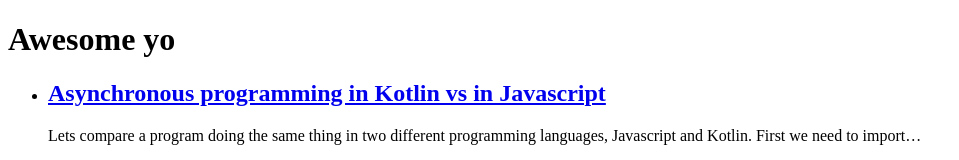
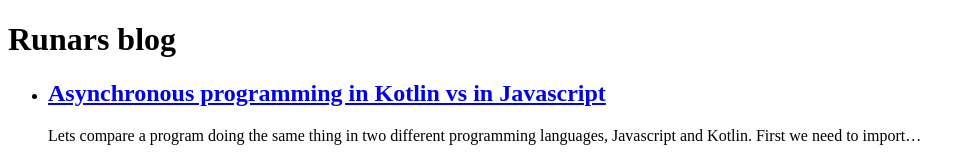
Before and after one commit to runarf/blog2000, a Gatsby site: page / in a window 1280 px wide. Shown: the top 160 px of the page, without its empty margins (0-959 px from the left). Built offline with nearby package versions, Linux system fonts and the light colour scheme; Gatsby itself is replaced by a stand-in of ours.

Commit message:
change index title

```diff
--- a/src/pages/index.js
+++ b/src/pages/index.js
@@ -6,7 +6,7 @@ const BlogIndex = ({ data }) => {
 
   return (
     <div>
-      <h1>Awesome yo </h1>
+      <h1>Runars blog </h1>
       <ul>
         {posts.map(({ node: post }) => (
           <li key={post.id}>
```
